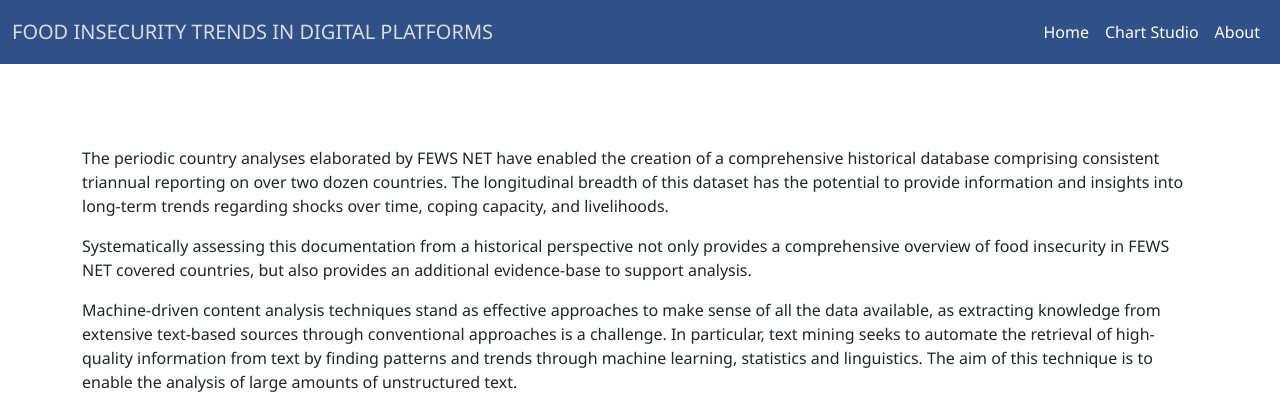
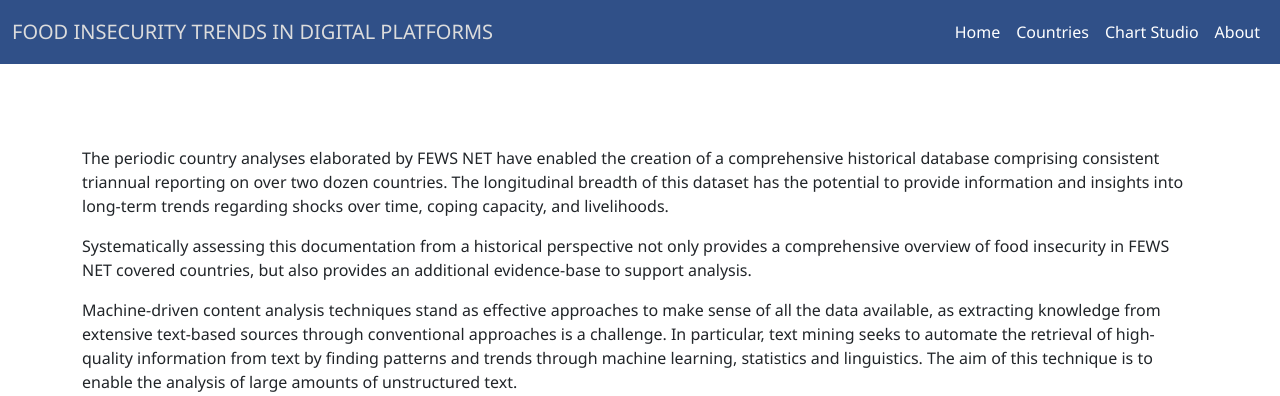
Before and after one commit to labaffa/flowsight, a Python web app: template fews2board/templates/about.html in a window 1280 px wide. Shown: the top 396 px of the page. Run offline with Jinja, Linux system fonts and the light colour scheme; the template is opened without the code that fills it: most values are stand-ins (such as "Sample title", 1, 10 or a date in 2020); some libraries are stand-ins or nearby versions.

Commit message:
Add countries dropdown to navbar

```diff
--- a/fews2board/templates/base/navbar.html
+++ b/fews2board/templates/base/navbar.html
@@ -23,6 +23,17 @@
           <li class="nav-item">
             <a class="nav-link" aria-current="page" href={{home_url}}>Home</a>
           </li>
+          <li class="nav-item dropdown">
+            <a href="javascript:void(0)" class="nav-link dropbtn">Countries</a>
+            <ul class="dropdown-content">
+              {% for code in fews_countries %}
+                  {% if code in countries %}
+                    <li><a href="/country/{{ code }}" class="nav-link">{{ countries[code]['name'] }}</a></li>
+                  {% endif %}
+              {% endfor %}
+
+            </ul>
+        </li>
           {% if True %}
             {% set country = country if country else 'dummy' %}
             {% set studio_url = '/country/' + country + '/studio' %}
@@ -39,6 +50,16 @@
 
     </div>
     <script>
+    //   document.addEventListener('DOMContentLoaded', function() {
+    //     const dropdown = document.querySelector('.dropdown');
+    //     dropdown.addEventListener('mouseover', function() {
+    //         dropdown.querySelector('.dropdown-content').style.display = 'block';
+    //     });
+
+    //     dropdown.addEventListener('mouseout', function() {
+    //         dropdown.querySelector('.dropdown-content').style.display = 'none';
+    //     });
+    // });
 
     </script>
   </nav>
```
